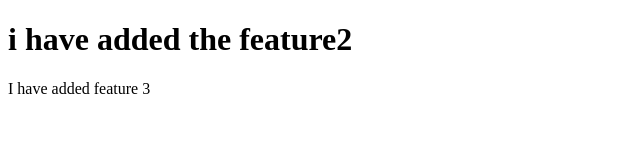
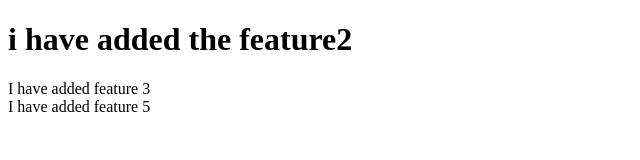
Before and after one commit to kahwaji-elie/githubtutorial, a plain HTML site: page index.html in a window 1280 px wide. Shown: the whole page, without its empty margins (0-640 px from the left). Drawn offline with Linux system fonts and the light colour scheme.

Commit message:
added feature5

```diff
--- a/index.html
+++ b/index.html
@@ -15,6 +15,10 @@
     <div id="feature3">
         <span>I have added feature 3</span>
     </div>
+
+    <div id="feature5">
+        <span>I have added feature 5</span>
+    </div>
 </body>
 
 </html>
```
